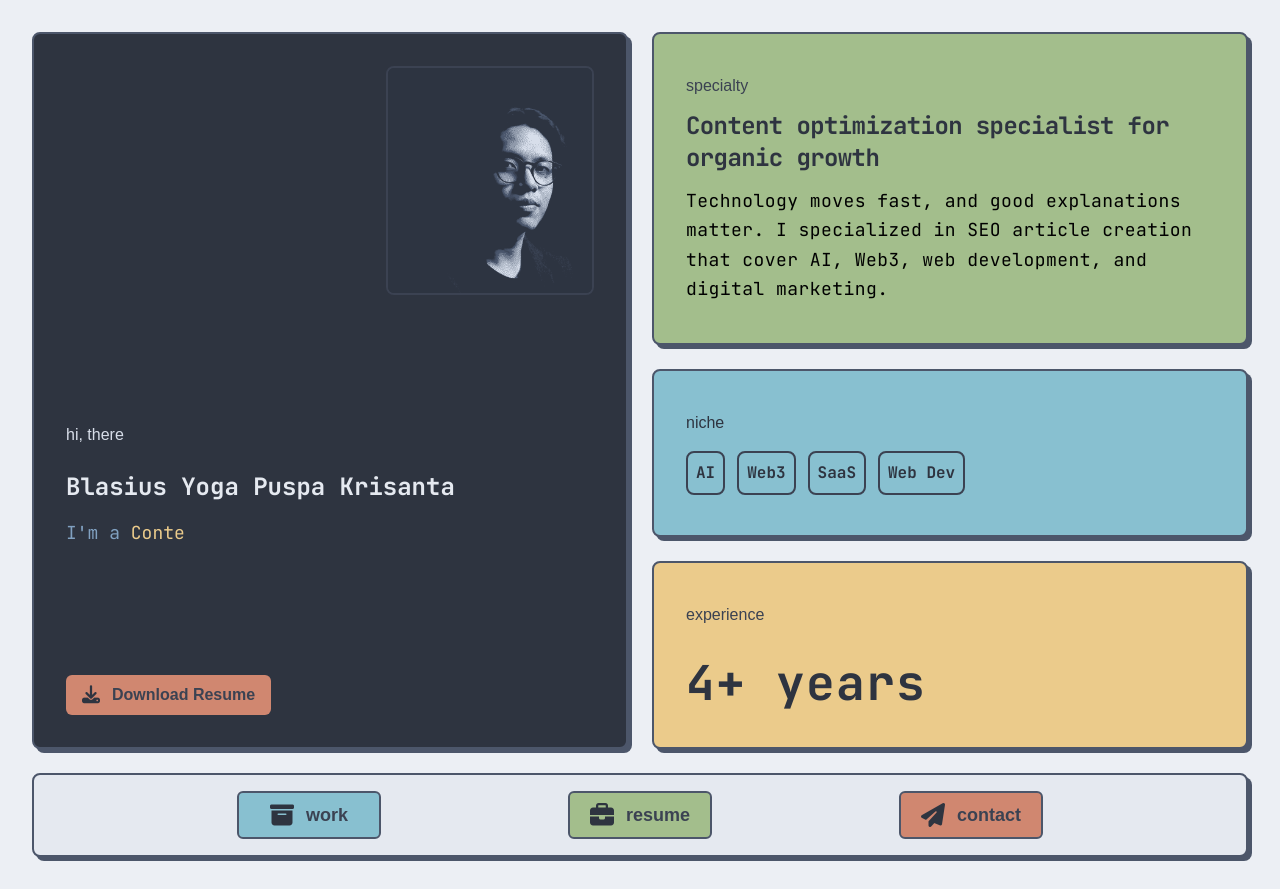
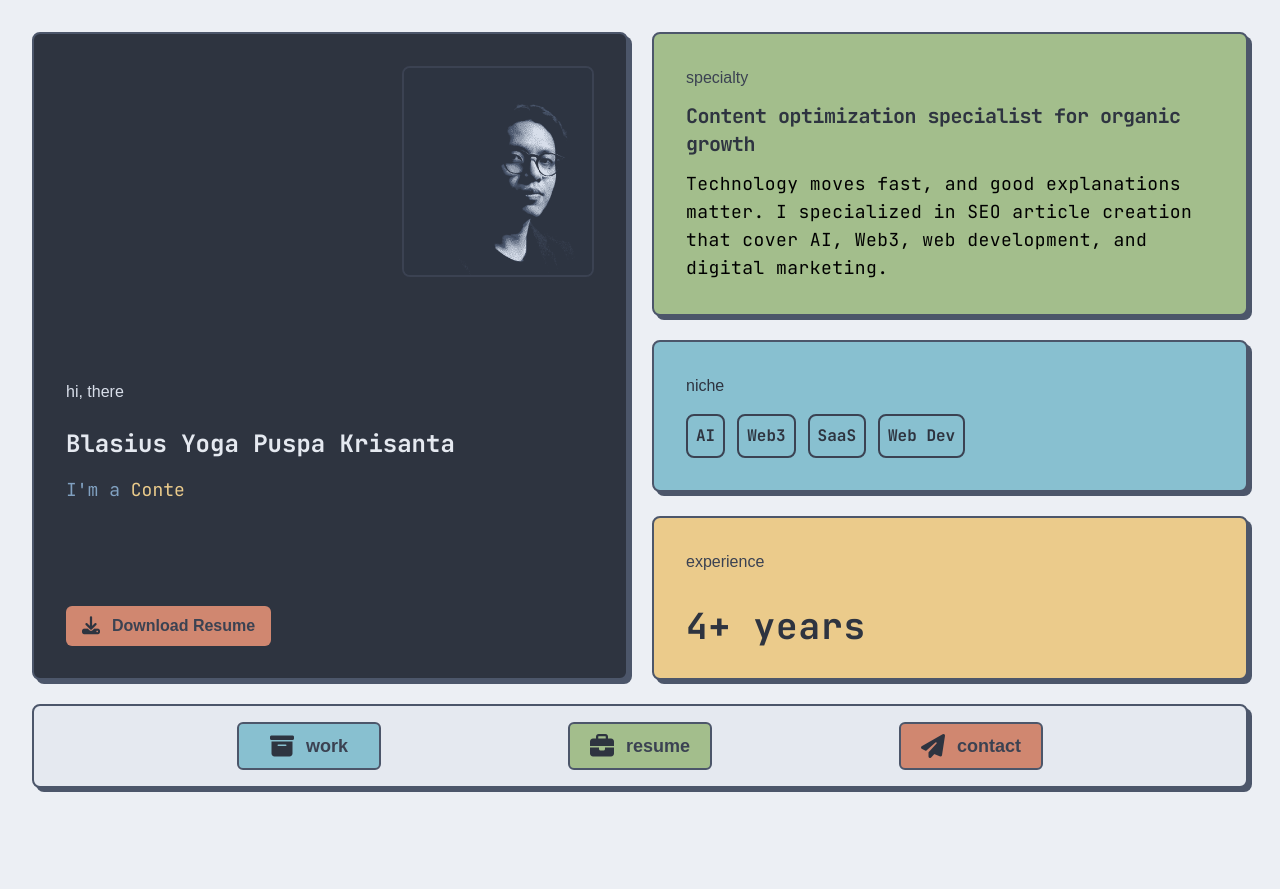
Before and after one commit to yogskr/seo-writing-portfolio, a React (Vite) app: page / in a window 1280 px wide. After the commit the page ends 820 px from the top, so only its background shows below. Built offline with nearby package versions, Linux system fonts and the light colour scheme; a web font is replaced by a local one.

Commit message:
Update styling

```diff
--- a/src/components/cards/Cards.jsx
+++ b/src/components/cards/Cards.jsx
@@ -11,12 +11,12 @@ function bitdegreeCard() {
       {bitdegreeArticles.map((article) => (
         <div
           key={article.id}
-          className="flex flex-col gap-3 md:gap-5 border-2 border-solid border-pollar-night-nord3 p-4 md:px-8 md:py-6 rounded-lg shadow-small bg-snow-storm-nord5"
+          className="flex flex-col gap-3 md:gap-5 border-2 border-solid border-pollar-night-nord3 p-4 md:px-8 md:py-6 rounded-lg shadow-small bg-snow-storm-nord5 w-full"
         >
           <h3 className="bg-aurora-nord14 rounded-lg px-2 py-1 md:px-3 md:py-2 font-semibold font-cascadia-code text-pollar-night-nord0 md:text-xl">
             {article.title}
           </h3>
-          <p className="px-0.5 font-jetbrains-mono md:text-lg">
+          <p className="px-0.5 font-jetbrains-mono md:text-lg md:leading-relaxed">
             {article.description}
           </p>
           <hr className="border-dashed" />
@@ -48,7 +48,7 @@ function hostingerCard() {
           <h3 className="bg-aurora-nord14 rounded-lg px-2 py-1 md:px-3 md:py-2 font-semibold font-cascadia-code text-pollar-night-nord0 md:text-xl">
             {article.title}
           </h3>
-          <p className="px-0.5 font-jetbrains-mono md:text-lg">
+          <p className="px-0.5 font-jetbrains-mono md:text-lg md:leading-relaxed">
             {article.description}
           </p>
           <hr className="border-dashed" />
@@ -80,7 +80,7 @@ function wordpressCard() {
           <h3 className="bg-aurora-nord14 rounded-lg px-2 py-1 md:px-3 md:py-2 font-semibold font-cascadia-code text-pollar-night-nord0 md:text-xl">
             {article.title}
           </h3>
-          <p className="px-0.5 font-jetbrains-mono md:text-lg">
+          <p className="px-0.5 font-jetbrains-mono md:text-lg md:leading-relaxed">
             {article.description}
           </p>
           <hr className="border-dashed" />
--- a/src/pages/home/Home.jsx
+++ b/src/pages/home/Home.jsx
@@ -11,7 +11,7 @@ export function Home() {
           <img
             src={heroData.image}
             alt={heroData.title}
-            className="w-28 md:w-52 h-fit rounded-lg border-2 border-solid border-pollar-night-nord1"
+            className="w-28 md:w-48 h-fit rounded-lg border-2 border-solid border-pollar-night-nord1"
           />
         </figure>
         <div className="flex flex-col gap-2 md:gap-6">
@@ -43,20 +43,20 @@ export function Home() {
       </header>
 
       {/* Tagline section */}
-      <div className="col-span-10 md:col-span-5 row-span-2 md:row-span-6 flex flex-col gap-3 md:justify-between bg-aurora-nord14 p-4 md:px-8 md:py-10 border-2 border-solid border-pollar-night-nord3 rounded-lg shadow-small">
+      <div className="col-span-10 md:col-span-5 row-span-2 md:row-span-6 flex flex-col gap-3 md:justify-between bg-aurora-nord14 p-4 md:p-8 border-2 border-solid border-pollar-night-nord3 rounded-lg shadow-small">
         <h2 className="text-sm md:text-base text-pollar-night-nord1 font-cascadia-code">
           {homeData.tagline.title}
         </h2>
-        <p className="text-lg md:text-2xl font-bold tracking-tight text-pollar-night-nord0 font-jetbrains-mono">
+        <p className="text-lg md:text-xl font-bold tracking-tight text-pollar-night-nord0 font-jetbrains-mono">
           {homeData.tagline.desc}
         </p>
-        <p className="hidden md:block font-jetbrains-mono tracking-wide leading-relaxed text-lg">
+        <p className="hidden md:block font-jetbrains-mono tracking-wide text-lg">
           {homeData.tagline.detail}
         </p>
       </div>
 
       {/* Niches section */}
-      <div className="col-span-6 md:col-span-5 row-span-3 md:row-span-2 flex flex-col gap-4 md:justify-between bg-frost-nord8 p-4 md:px-8 md:py-10 border-2 border-solid border-pollar-night-nord3 rounded-lg shadow-small">
+      <div className="col-span-6 md:col-span-5 row-span-3 md:row-span-2 flex flex-col gap-4 md:justify-between bg-frost-nord8 p-4 md:p-8 border-2 border-solid border-pollar-night-nord3 rounded-lg shadow-small">
         <h2 className="text-sm md:text-base text-pollar-night-nord0 font-cascadia-code bg-auro">
           {homeData.niches.title}
         </h2>
@@ -73,11 +73,11 @@ export function Home() {
       </div>
 
       {/* Experience section */}
-      <div className="col-span-4 md:col-span-5 row-span-3 md:row-span-2 flex flex-col gap-8 md:justify-between bg-aurora-nord13 p-4 md:px-8 md:py-10 border-2 border-solid border-pollar-night-nord3 rounded-lg shadow-small">
+      <div className="col-span-4 md:col-span-5 row-span-3 md:row-span-2 flex flex-col gap-8 md:justify-between bg-aurora-nord13 p-4 md:p-8 border-2 border-solid border-pollar-night-nord3 rounded-lg shadow-small">
         <h2 className="text-sm md:text-base text-pollar-night-nord1 font-cascadia-code">
           {homeData.experience.title}
         </h2>
-        <p className="font-bold text-pollar-night-nord0 text-3xl md:text-5xl tracking-wide font-jetbrains-mono">
+        <p className="font-bold text-pollar-night-nord0 text-3xl md:text-4xl tracking-wide font-jetbrains-mono">
           {homeData.experience.desc}
         </p>
       </div>
--- a/src/pages/work/Work.jsx
+++ b/src/pages/work/Work.jsx
@@ -18,7 +18,7 @@ export function Work() {
           <h2 className="text-lg md:text-2xl font-bold font-cascadia-code">
             {workData.header.title}
           </h2>
-          <p className="text-sm md:text-base text-frost-nord7 tracking-tight font-jetbrains-mono">
+          <p className="text-sm md:text-base text-frost-nord7 tracking-tight md:tracking-normal font-jetbrains-mono">
             {workData.header.description}
           </p>
         </section>
```
